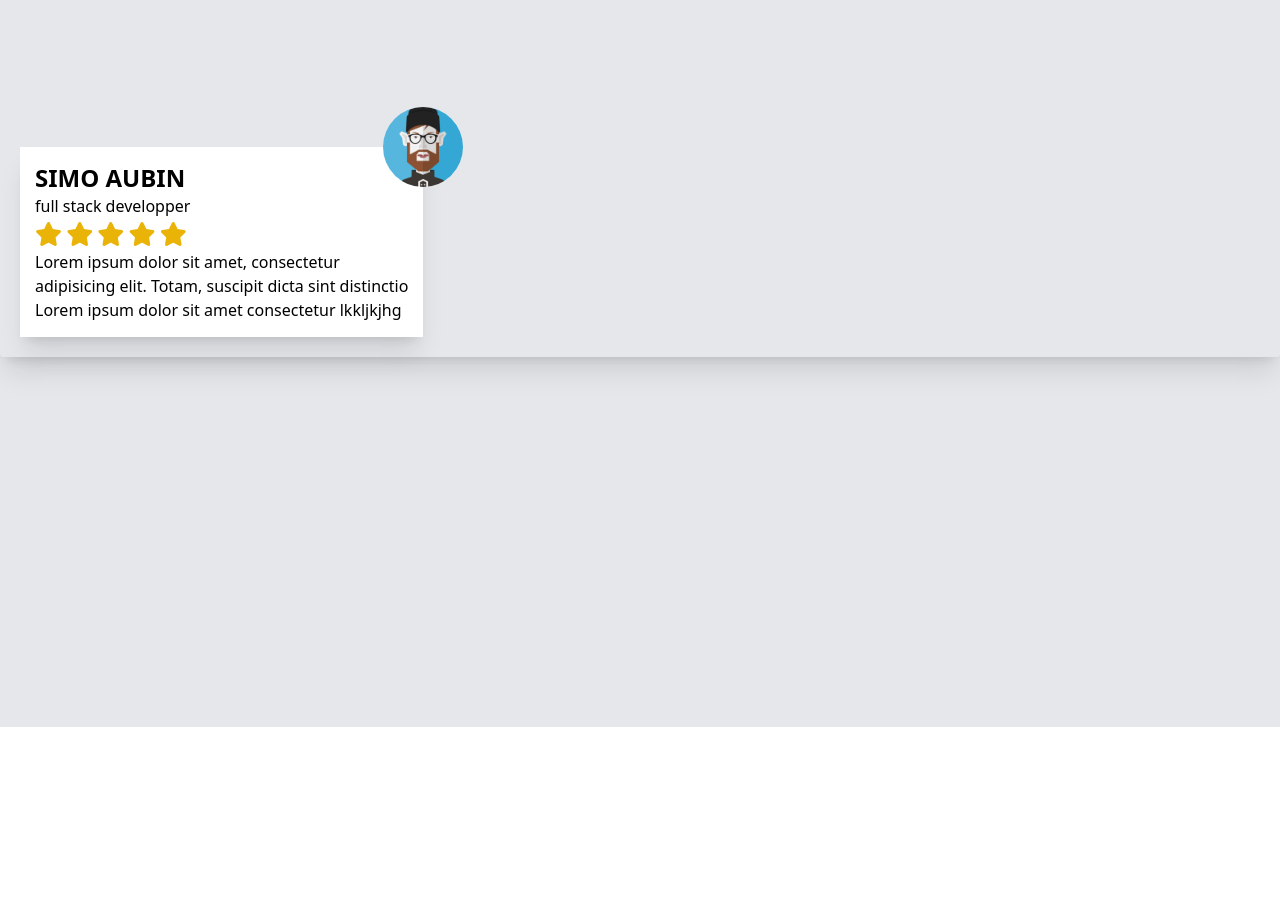
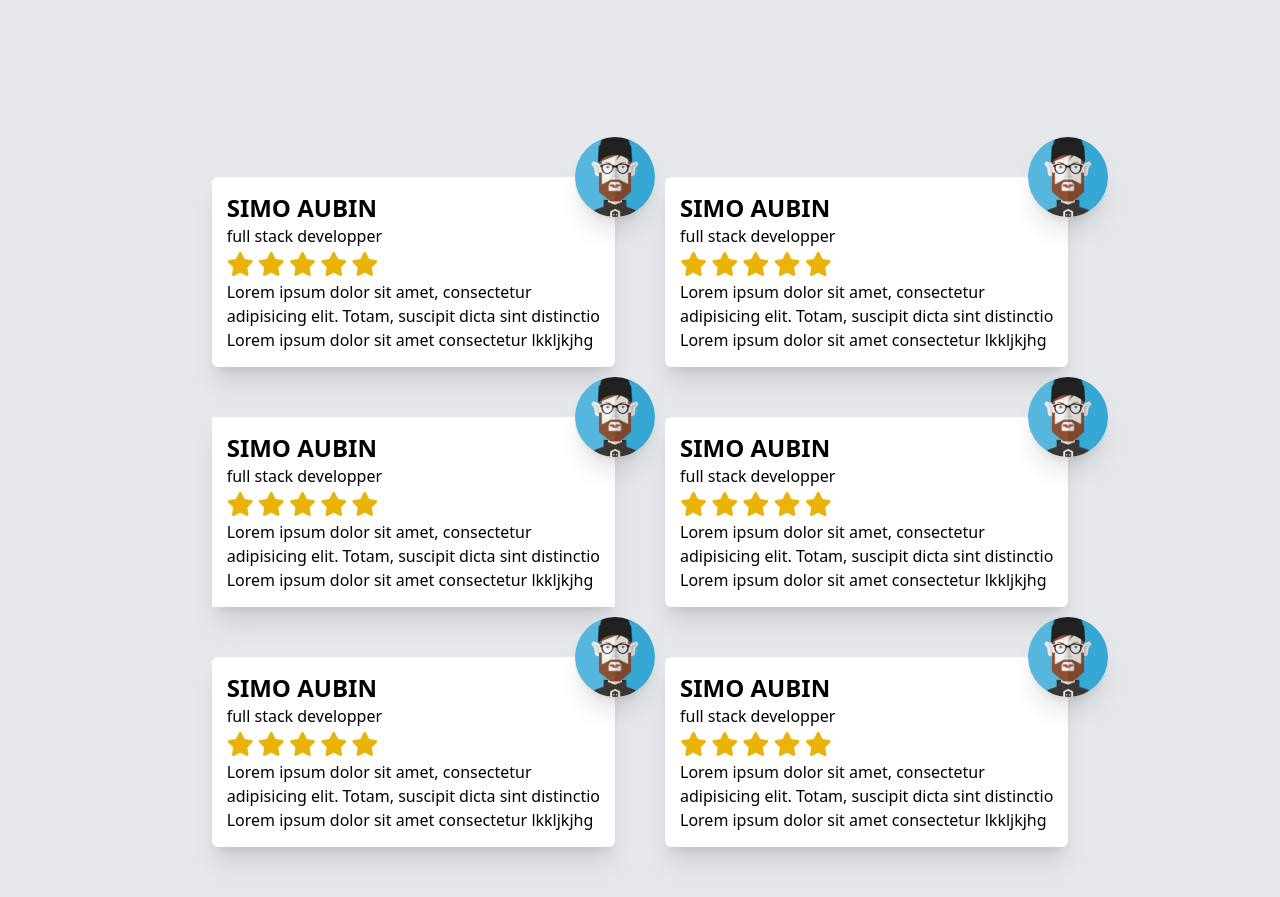
Before and after one commit to boris2442/galeriesimodev, a website: page src/index.html in a window 1280 px wide. Shown: the part 3126-4023 px from the top of the page. Before the commit the page ends 3853 px from the top, so only its background shows below. Drawn offline with nearby package versions, Linux system fonts and the light colour scheme.

Commit message:
temoignages

```diff
--- a/src/index.html
+++ b/src/index.html
@@ -155,7 +155,7 @@
 
 <!-- ##########3suite section temoignega -->
 
-<section id="galeri" class="bg-gray-200 min-h-[110vh] pt-[50px]">
+<section id="galeri" class="bg-gray-200 min-h-[110vh] mx-auto pt-[50px]">
 
     <!-- <div class="text-center text-6xl text-blue-400 flex flex-col leading-[0px] gap-[30px]">
         <i class="fa-solid fa-chevron-down"></i>
@@ -166,9 +166,69 @@
 </div>
 
 
-<div class="contener-gallery flex flex-wrap p-[20px] rounded shadow-xl">
+<div class="contener-gallery flex justify-center flex-wrap p-[50px] mx-auto  gap-[50px] w-full  ">
+<div class="bg-white p-[15px] rounded-md shadow-xl relative">
+   <img src="/imgs/avatar-01.png" alt="" class="w-[80px] h-[80px] rounded-[50%] absolute top-[-40px] right-[-40px] shadow-xl">
+  <h4 class="font-bold uppercase text-2xl"> Simo Aubin</h4>
+  <h5 class="">full stack developper</h5>
+  <i class="fa solid fa-star text-yellow-500 text-2xl"></i>
+  <i class="fa solid fa-star text-yellow-500 text-2xl"></i>
+  <i class="fa solid fa-star text-yellow-500 text-2xl"></i>
+  <i class="fa solid fa-star text-yellow-500 text-2xl"></i>
+  <i class="fa solid fa-star text-yellow-500 text-2xl"></i>
+  <p>Lorem ipsum dolor sit amet, consectetur  <br>adipisicing elit. Totam, suscipit dicta sint distinctio <br></p>
+  <p>Lorem ipsum dolor sit amet consectetur lkkljkjhg</p>
+</div>
+<div class="bg-white p-[15px] rounded-md shadow-xl relative">
+   <img src="/imgs/avatar-01.png" alt="" class="w-[80px] h-[80px] rounded-[50%] absolute top-[-40px] right-[-40px] shadow-xl">
+  <h4 class="font-bold uppercase text-2xl"> Simo Aubin</h4>
+  <h5 class="">full stack developper</h5>
+  <i class="fa solid fa-star text-yellow-500 text-2xl"></i>
+  <i class="fa solid fa-star text-yellow-500 text-2xl"></i>
+  <i class="fa solid fa-star text-yellow-500 text-2xl"></i>
+  <i class="fa solid fa-star text-yellow-500 text-2xl"></i>
+  <i class="fa solid fa-star text-yellow-500 text-2xl"></i>
+  <p>Lorem ipsum dolor sit amet, consectetur  <br>adipisicing elit. Totam, suscipit dicta sint distinctio <br></p>
+  <p>Lorem ipsum dolor sit amet consectetur lkkljkjhg</p>
+</div>
 <div class="bg-white p-[15px] shadow-xl relative">
-   <img src="/imgs/avatar-01.png" alt="" class="w-[80px] h-[80px] rounded-[50%] absolute top-[-40px] right-[-40px]">
+   <img src="/imgs/avatar-01.png" alt="" class="w-[80px] h-[80px] rounded-[50%] absolute top-[-40px] right-[-40px] shadow-xl">
+  <h4 class="font-bold uppercase text-2xl"> Simo Aubin</h4>
+  <h5 class="">full stack developper</h5>
+  <i class="fa solid fa-star text-yellow-500 text-2xl"></i>
+  <i class="fa solid fa-star text-yellow-500 text-2xl"></i>
+  <i class="fa solid fa-star text-yellow-500 text-2xl"></i>
+  <i class="fa solid fa-star text-yellow-500 text-2xl"></i>
+  <i class="fa solid fa-star text-yellow-500 text-2xl"></i>
+  <p>Lorem ipsum dolor sit amet, consectetur  <br>adipisicing elit. Totam, suscipit dicta sint distinctio <br></p>
+  <p>Lorem ipsum dolor sit amet consectetur lkkljkjhg</p>
+</div>
+<div class="bg-white p-[15px] rounded-md shadow-xl relative">
+   <img src="/imgs/avatar-01.png" alt="" class="w-[80px] h-[80px] rounded-[50%] absolute top-[-40px] right-[-40px] shadow-xl">
+  <h4 class="font-bold uppercase text-2xl"> Simo Aubin</h4>
+  <h5 class="">full stack developper</h5>
+  <i class="fa solid fa-star text-yellow-500 text-2xl"></i>
+  <i class="fa solid fa-star text-yellow-500 text-2xl"></i>
+  <i class="fa solid fa-star text-yellow-500 text-2xl"></i>
+  <i class="fa solid fa-star text-yellow-500 text-2xl"></i>
+  <i class="fa solid fa-star text-yellow-500 text-2xl"></i>
+  <p>Lorem ipsum dolor sit amet, consectetur  <br>adipisicing elit. Totam, suscipit dicta sint distinctio <br></p>
+  <p>Lorem ipsum dolor sit amet consectetur lkkljkjhg</p>
+</div>
+<div class="bg-white p-[15px] rounded-md shadow-xl relative">
+   <img src="/imgs/avatar-01.png" alt="" class="w-[80px] h-[80px] rounded-[50%] absolute top-[-40px] right-[-40px] shadow-xl">
+  <h4 class="font-bold uppercase text-2xl"> Simo Aubin</h4>
+  <h5 class="">full stack developper</h5>
+  <i class="fa solid fa-star text-yellow-500 text-2xl"></i>
+  <i class="fa solid fa-star text-yellow-500 text-2xl"></i>
+  <i class="fa solid fa-star text-yellow-500 text-2xl"></i>
+  <i class="fa solid fa-star text-yellow-500 text-2xl"></i>
+  <i class="fa solid fa-star text-yellow-500 text-2xl"></i>
+  <p>Lorem ipsum dolor sit amet, consectetur  <br>adipisicing elit. Totam, suscipit dicta sint distinctio <br></p>
+  <p>Lorem ipsum dolor sit amet consectetur lkkljkjhg</p>
+</div>
+<div class="bg-white p-[15px] shadow-xl rounded-md relative">
+   <img src="/imgs/avatar-01.png" alt="" class="w-[80px] h-[80px] rounded-[50%] absolute top-[-40px] right-[-40px] shadow-xl">
   <h4 class="font-bold uppercase text-2xl"> Simo Aubin</h4>
   <h5 class="">full stack developper</h5>
   <i class="fa solid fa-star text-yellow-500 text-2xl"></i>
```
Also changed, not shown: src/output.css.
